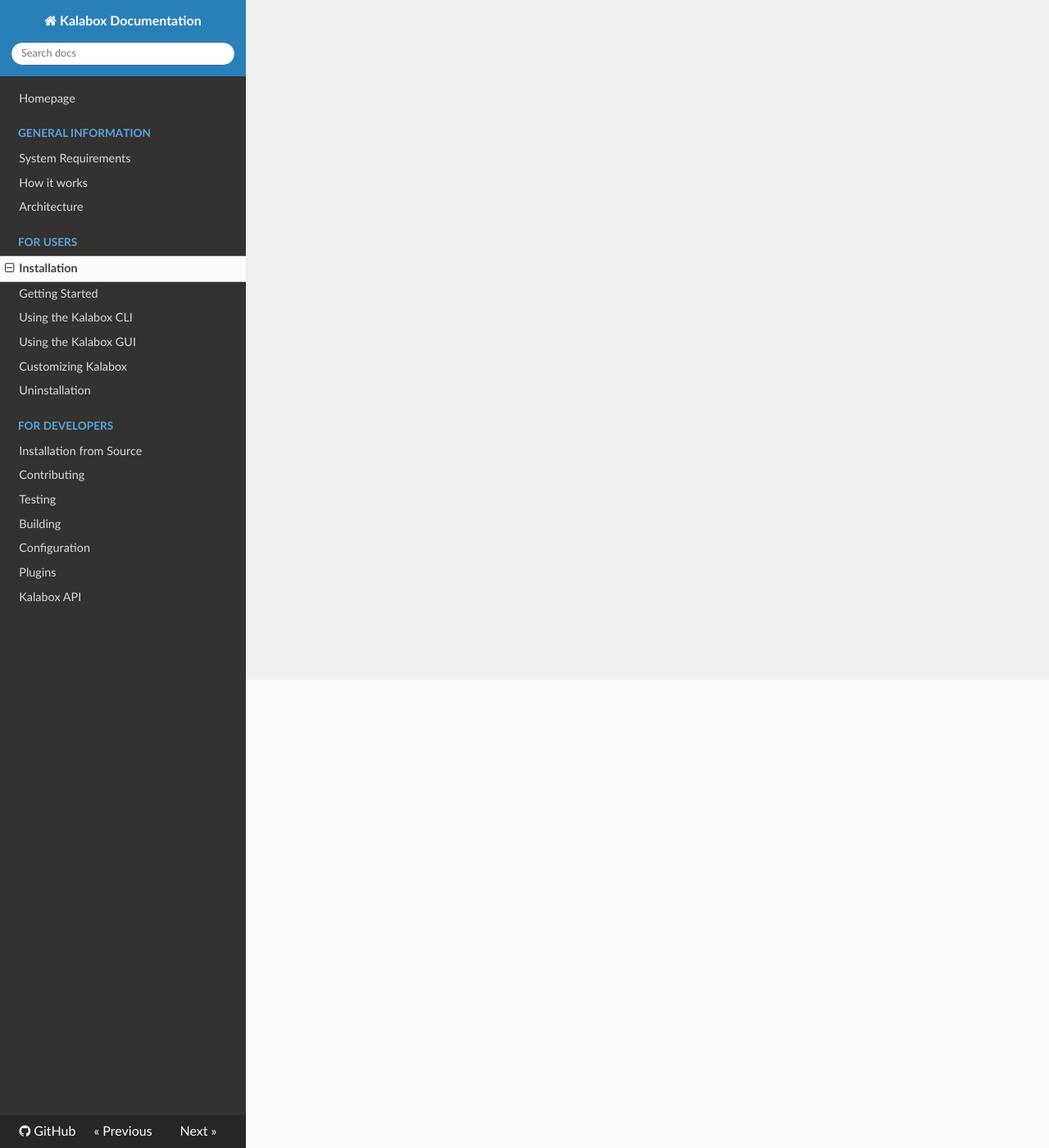
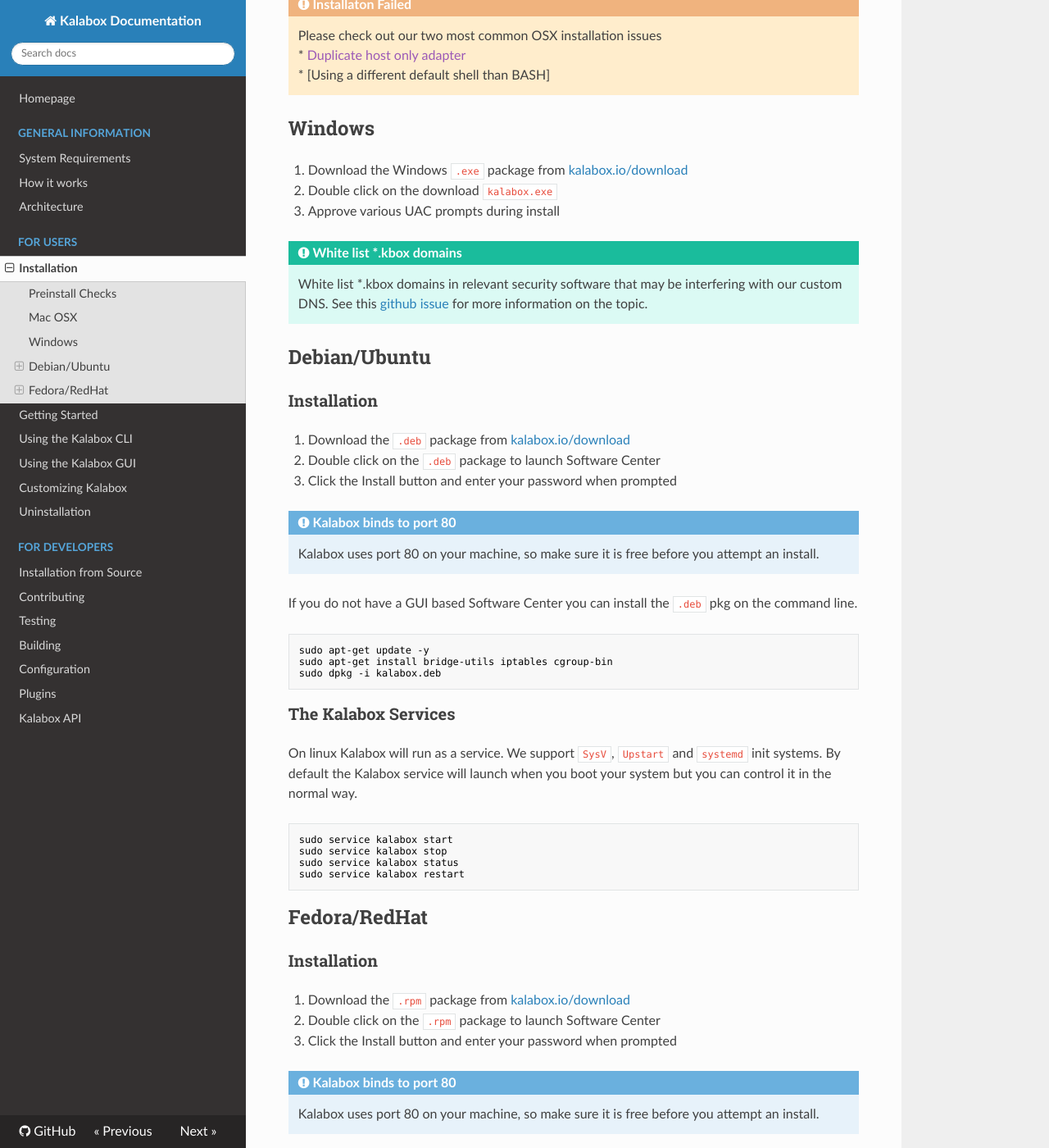
Before and after one commit to kalabox/kalabox, an MkDocs documentation site: the page built from docs/users/install.md, in a window 1280 px wide and 1400 px high, scrolled down 571 px. Shown: the whole window at 82% size. Built offline with MkDocs 1.6.1, drawn with Linux system fonts in a browser that asks for light colours; nearby versions of some CDN libraries; old or Windows-style settings are respelled for this version of MkDocs; some of the changed text lies outside the part shown.

Commit message:
#1366: Basic installation page

````diff
--- a/docs/users/install.md
+++ b/docs/users/install.md
@@ -1,5 +1,96 @@
 Installation
 ============
 
-!!! warning "Under Construction"
-    Soon all our docs will belong to you.
+Preinstall Checks
+-----------------
+
+1. If you have previously installed Kalabox and are attempting to install a new minor version (ie from 0.12.x to 0.13.x) it is
+**highly recommended** that you [uninstall](http://docs.kalabox.io/users/uninstall/) your current version of Kalabox before continuing
+2. Verify that your system meets the [minimum system and hardware requirements](http://docs.kalabox.io/general/sysreq/) to run Kalabox
+3. Verify that you are connected to the internet
+4. Verify that you have administrative access to your machine
+
+Mac OSX
+-------
+
+1. Download the `.dmg` package from [kalabox.io/download](http://kalabox.io/download)
+2. Mount the DMG by double-clicking it
+3. Double-click on the `KalaboxInstaller.pkg`
+4. Enter your user
+
+!!! warning "Installaton Failed"
+    Please check out our two most common OSX installation issues
+    * [Duplicate host only adapter]()
+    * [Using a different default shell than BASH]
+
+Windows
+-------
+
+1. Download the Windows `.exe` package from [kalabox.io/download](http://kalabox.io/download)
+2. Double click on the download `kalabox.exe`
+3. Approve various UAC prompts during install
+
+!!! tip "White list *.kbox domains"
+    White list *.kbox domains in relevant security software that may be interfering with our custom DNS. See this [github issue](https://github.com/kalabox/kalabox/issues/891) for more information on the topic.
+
+Debian/Ubuntu
+-------------
+
+### Installation
+
+1. Download the `.deb` package from [kalabox.io/download](http://kalabox.io/download)
+2. Double click on the `.deb` package to launch Software Center
+3. Click the Install button and enter your password when prompted
+
+!!! Note "Kalabox binds to port 80"
+    Kalabox uses port 80 on your machine, so make sure it is free before you attempt an install.
+
+If you do not have a GUI based Software Center you can install the `.deb` pkg on the command line.
+
+```bash
+sudo apt-get update -y
+sudo apt-get install bridge-utils iptables cgroup-bin
+sudo dpkg -i kalabox.deb
+```
+
+### The Kalabox Services
+
+On linux Kalabox will run as a service. We support `SysV`, `Upstart` and `systemd` init systems. By default the Kalabox service will launch when you boot your system but you can control it in the normal way.
+
+```bash
+sudo service kalabox start
+sudo service kalabox stop
+sudo service kalabox status
+sudo service kalabox restart
+```
+
+Fedora/RedHat
+-------------
+
+### Installation
+
+1. Download the `.rpm` package from [kalabox.io/download](http://kalabox.io/download)
+2. Double click on the `.rpm` package to launch Software Center
+3. Click the Install button and enter your password when prompted
+
+!!! Note "Kalabox binds to port 80"
+    Kalabox uses port 80 on your machine, so make sure it is free before you attempt an install.
+
+If you do not have a GUI based Software Center you can install the `.rpm` pkg on the command line.
+
+```bash
+sudo dnf update -y
+sudo dnf install bridge-utils iptables cgroup-bin
+sudo rpm -i kalabox.deb
+```
+
+### The Kalabox Services
+
+On linux Kalabox will run as a service. We support `SysV`, `Upstart` and `systemd` init systems. By default the Kalabox service will launch when you boot your system but you can control it in the normal way.
+
+```bash
+sudo service kalabox start
+sudo service kalabox stop
+sudo service kalabox status
+sudo service kalabox restart
+```
````
